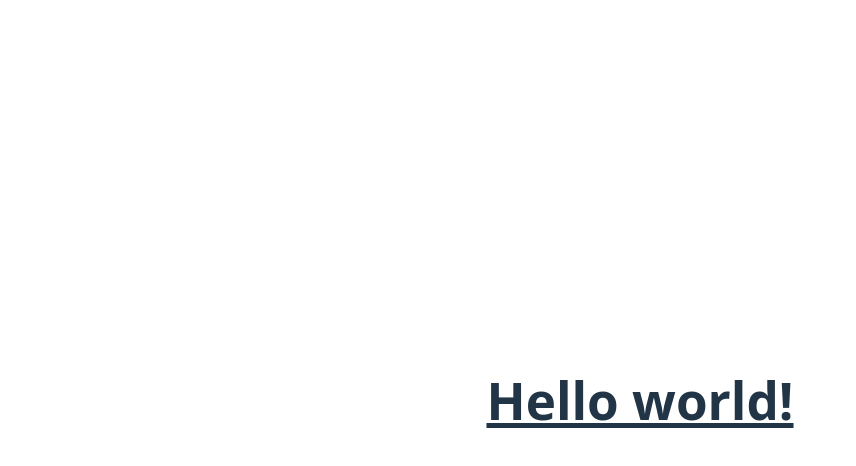
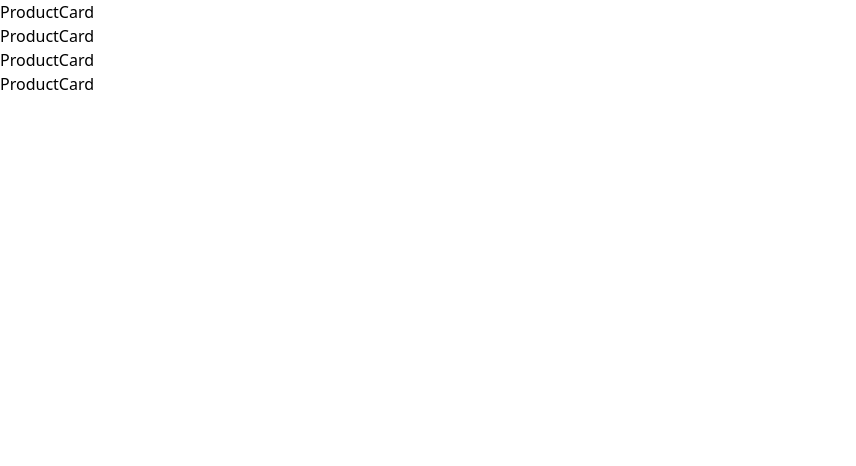
Before and after one commit to asmaahassnasr/react-crud, a React (Vite) app: page / in a window 1280 px wide. Shown: the top 466 px of the page, without its empty margins (0-856 px from the left). Built offline with nearby package versions, Linux system fonts and the light colour scheme.

Commit message:
create Product Card Copmonent

```diff
--- a/src/App.css
+++ /dev/null
@@ -1,45 +0,0 @@
-@import "tailwindcss";
-
-
-#root {
-  max-width: 1280px;
-  margin: 0 auto;
-  padding: 2rem;
-  text-align: center;
-}
-
-.logo {
-  height: 6em;
-  padding: 1.5em;
-  will-change: filter;
-  transition: filter 300ms;
-}
-.logo:hover {
-  filter: drop-shadow(0 0 2em #646cffaa);
-}
-.logo.react:hover {
-  filter: drop-shadow(0 0 2em #61dafbaa);
-}
-
-@keyframes logo-spin {
-  from {
-    transform: rotate(0deg);
-  }
-  to {
-    transform: rotate(360deg);
-  }
-}
-
-@media (prefers-reduced-motion: no-preference) {
-  a:nth-of-type(2) .logo {
-    animation: logo-spin infinite 20s linear;
-  }
-}
-
-.card {
-  padding: 2em;
-}
-
-.read-the-docs {
-  color: #888;
-}
--- a/src/App.tsx
+++ b/src/App.tsx
@@ -1,13 +1,13 @@
-import './App.css'
+import { ProductCard } from "./components/ProductCard"
 
 function App() {
 
   return (
     <>
-      <h1 className="text-3xl font-bold underline">
-        Hello world!
-      </h1>
-
+      <ProductCard />
+      <ProductCard />
+      <ProductCard />
+      <ProductCard />
     </>
   )
 }
--- /dev/null
+++ b/src/components/ProductCard.tsx
@@ -0,0 +1,6 @@
+interface IProps{}
+export const ProductCard = ({}: IProps) => {
+  return (
+    <div>ProductCard</div>
+  )
+}
--- a/src/index.css
+++ b/src/index.css
@@ -1,71 +1 @@
 @import "tailwindcss";
-
-
-:root {
-  font-family: system-ui, Avenir, Helvetica, Arial, sans-serif;
-  line-height: 1.5;
-  font-weight: 400;
-
-  color-scheme: light dark;
-  color: rgba(255, 255, 255, 0.87);
-  background-color: #242424;
-
-  font-synthesis: none;
-  text-rendering: optimizeLegibility;
-  -webkit-font-smoothing: antialiased;
-  -moz-osx-font-smoothing: grayscale;
-}
-
-a {
-  font-weight: 500;
-  color: #646cff;
-  text-decoration: inherit;
-}
-a:hover {
-  color: #535bf2;
-}
-
-body {
-  margin: 0;
-  display: flex;
-  place-items: center;
-  min-width: 320px;
-  min-height: 100vh;
-}
-
-h1 {
-  font-size: 3.2em;
-  line-height: 1.1;
-}
-
-button {
-  border-radius: 8px;
-  border: 1px solid transparent;
-  padding: 0.6em 1.2em;
-  font-size: 1em;
-  font-weight: 500;
-  font-family: inherit;
-  background-color: #1a1a1a;
-  cursor: pointer;
-  transition: border-color 0.25s;
-}
-button:hover {
-  border-color: #646cff;
-}
-button:focus,
-button:focus-visible {
-  outline: 4px auto -webkit-focus-ring-color;
-}
-
-@media (prefers-color-scheme: light) {
-  :root {
-    color: #213547;
-    background-color: #ffffff;
-  }
-  a:hover {
-    color: #747bff;
-  }
-  button {
-    background-color: #f9f9f9;
-  }
-}
```
